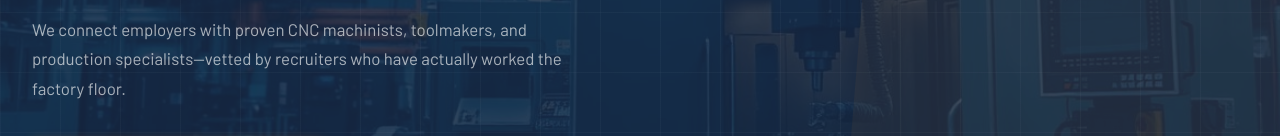
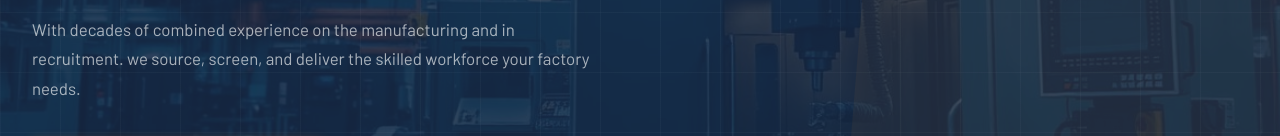
Before and after one commit to nacosking/IndustryForce, a plain HTML site: page html/Home.html in a window 1280 px wide. Shown: the part 288-424 px from the top of the page. Drawn offline with nearby package versions, Linux system fonts and the light colour scheme; no server answers; a web font is replaced by a local one.

Commit message:
Update Home hero-subtitle

```diff
--- a/html/Home.html
+++ b/html/Home.html
@@ -24,7 +24,7 @@
         <div class="eyebrow">Industrial Workforce Sourcing</div>
         <h1 class="hero-title">Skill-Verified Workers for <em>Manufacturing</em></h1>
         <p class="hero-subtitle">
-          We connect employers with proven CNC machinists, toolmakers, and production specialists—vetted by recruiters who have actually worked the factory floor.
+          With decades of combined experience on the manufacturing and in recruitment. we source, screen, and deliver the skilled workforce your factory needs.
         </p>
         <div class="hero-actions">
           <a href="../html/Contact.html" class="btn-primary">
```
